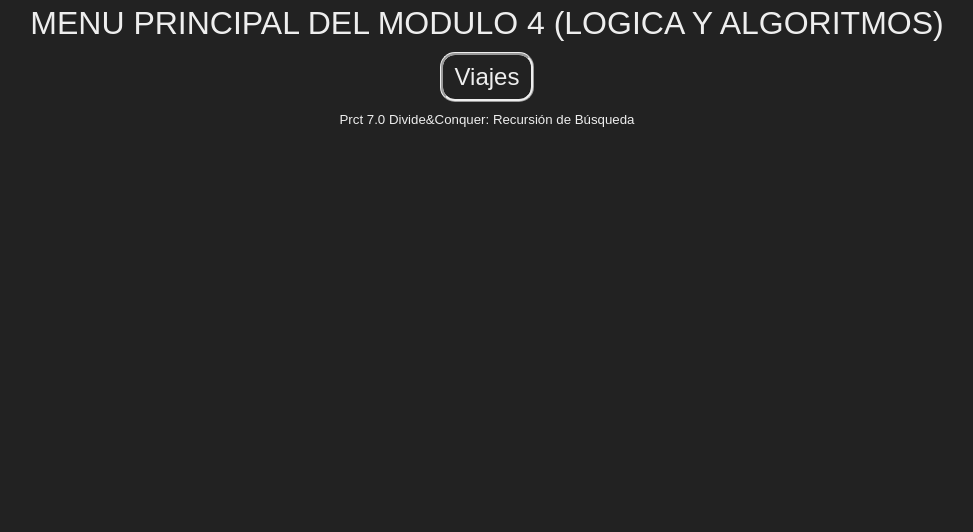
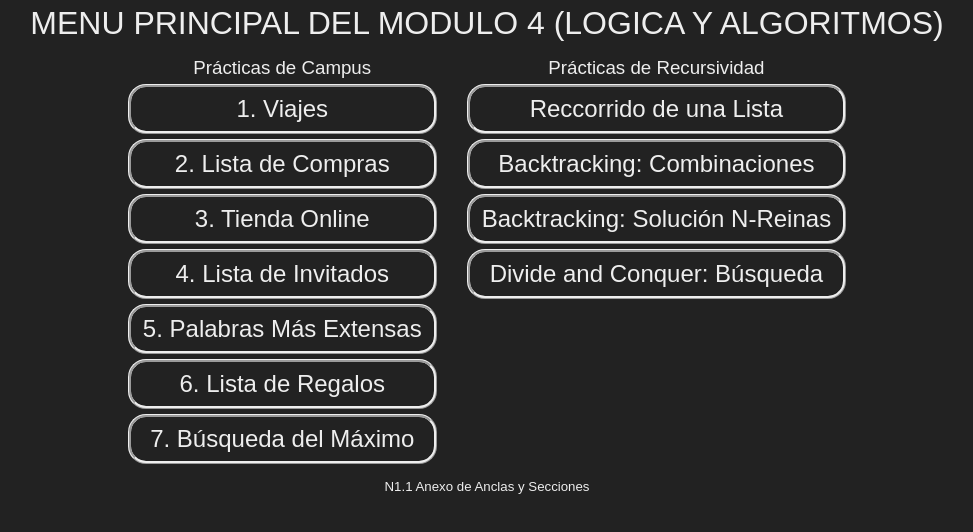
Before and after one commit to axolotl-one/html06, a plain HTML site: page index.html in a window 1280 px wide. Shown: the whole page, without its empty margins (153-1126 px from the left). Drawn offline with Linux system fonts and the light colour scheme; a web font is replaced by a local one.

Commit message:
:card_index: N1.1 Anexo de Anclas y Secciones

```diff
--- a/index.html
+++ b/index.html
@@ -14,7 +14,23 @@
         <h1>MENU PRINCIPAL DEL MODULO 4 (LOGICA Y ALGORITMOS)</h1>
     </header>
     <main>
-        <a href="./pract01/viajes.html">Viajes</a>
+        <section>
+            <h3>Prácticas de Campus</h3>
+            <a href="./pract01/viajes.html">1. Viajes</a>
+            <a href="./pract02/listaCompras.html">2. Lista de Compras</a>
+            <a href="./pract03/tiendaOnline.html">3. Tienda Online</a>
+            <a href="./pract04/listaInvitados.html">4. Lista de Invitados</a>
+            <a href="./pract05/palabrasExt.html">5. Palabras Más Extensas</a>
+            <a href="./pract06/listaRegalos.html">6. Lista de Regalos</a>
+            <a href="./pract07/divide.html">7. Búsqueda del Máximo</a>
+        </section>
+        <section>
+            <h3>Prácticas de Recursividad</h3>
+            <a href="./pract06/listaRegalos.html">Reccorrido de una Lista</a>
+            <a href="./pract06/letrasComb.html">Backtracking: Combinaciones</a>
+            <a href="./pract06/nReinas.html">Backtracking: Solución N-Reinas</a>
+            <a href="./pract07/divide.html">Divide and Conquer: Búsqueda</a>
+        </section>
     </main>
     <footer>
         <h5 id="version"></h5>
--- a/others/styleIndex.css
+++ b/others/styleIndex.css
@@ -8,7 +8,7 @@ body{
     background-color: #222;
 }
 
-h1, h5, a{
+h1, h3, h5, a{
     font-family: "Goldman", sans-serif;
     font-weight: 400;
     font-style: normal;
@@ -19,7 +19,7 @@ a{
     display: block;
     padding: 8px 12px;
     border: 3px ridge #eee;
-    border-radius: 15px;
+    border-radius: 18px;
     text-decoration: none;
     color: #eee;
     font-size: 24px;
@@ -30,7 +30,7 @@ a:hover{
     background-color: #303030;
 }
 
-main, header, footer{
+main, header, footer, section{
     padding: 5px 15px;
 }
 
@@ -38,3 +38,9 @@ main{
     display: flex;
     justify-content: center;
 }
+
+section{
+    display: flex;
+    flex-direction: column;
+    gap: 5px;
+}
--- a/others/version.js
+++ b/others/version.js
@@ -1 +1 @@
-document.getElementById("version").innerHTML = "Prct 7.0 Divide&Conquer: Recursión de Búsqueda";
+document.getElementById("version").innerHTML = "N1.1 Anexo de Anclas y Secciones";
```
